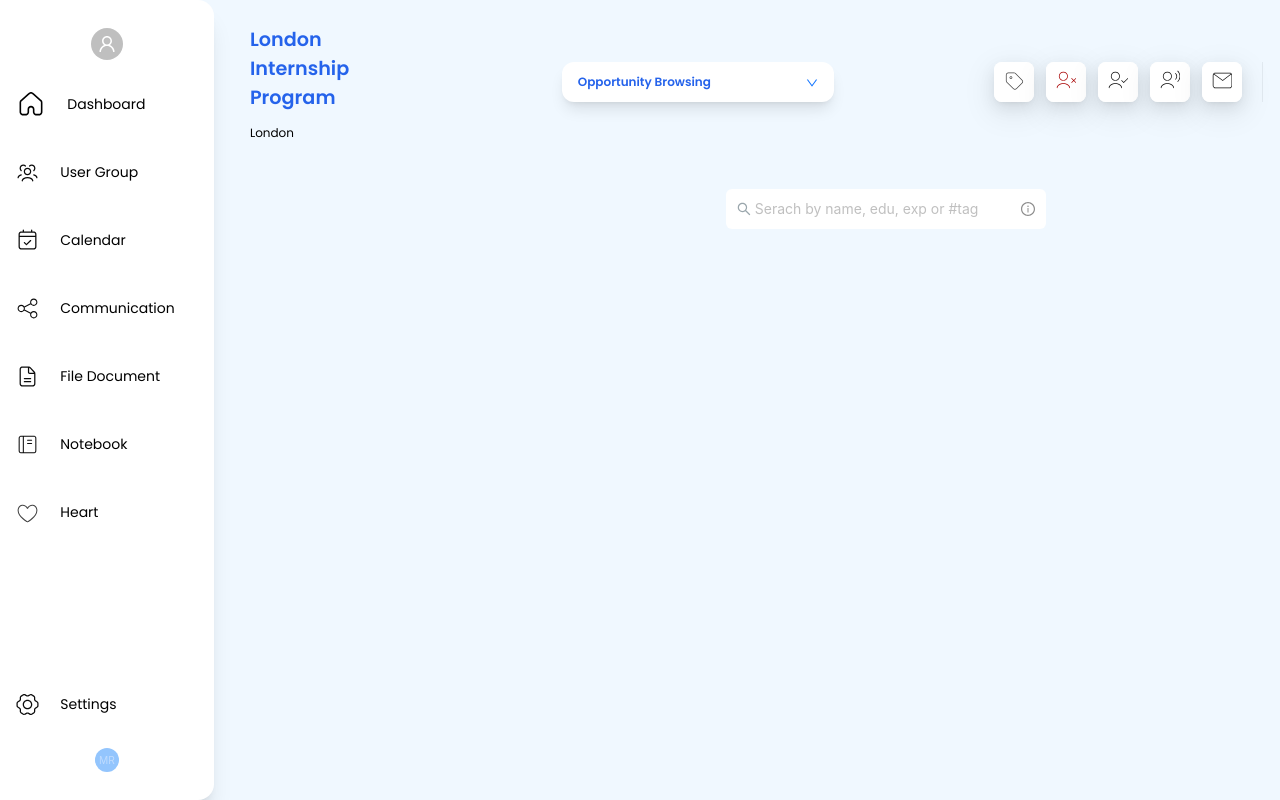
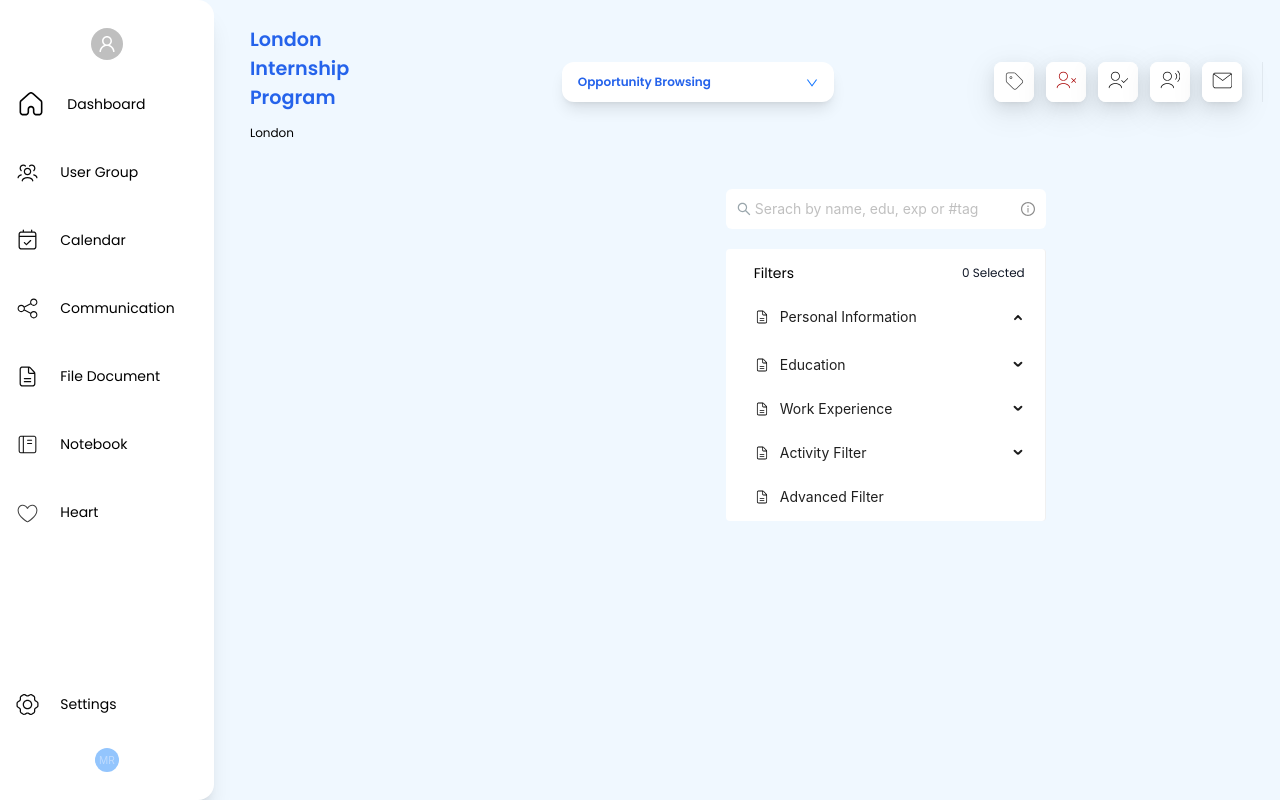
Before and after one commit to MostafaMahgoub/application-view, a React (Create React App) app: page / in a window 1280 px wide. Built offline with nearby package versions, Linux system fonts and the light colour scheme; what tailwindcss-scoped-groups would draw is missing.

Commit message:
Finish the filter and searchfilter components

```diff
--- /dev/null
+++ b/src/Content/Components/Filter.tsx
@@ -0,0 +1,98 @@
+import { useState } from "react";
+import { Menu } from "antd";
+import { ReactComponent as FileDocument } from "../assets/File_Document.svg";
+
+interface MenuItem {
+  key: any;
+  icon?: JSX.Element;
+  children?: MenuItem[];
+  label: string;
+  type?: string;
+}
+
+function getItem(
+  label: any,
+  key: string,
+  icon?: JSX.Element,
+  children?: MenuItem[],
+  type?: string
+): MenuItem {
+  return {
+    key,
+    icon,
+    children,
+    label,
+    type,
+  };
+}
+
+const items: MenuItem[] = [
+  getItem(
+    <div className="flex flex-row justify-between items-center">
+      <span className="text-black text-sm font-poppins font-medium leading-6 break-words">
+        Filters
+      </span>
+      <span className="text-gray-900 text-xs font-poppins font-light leading-6 break-words">
+        0 Selected
+      </span>
+    </div>,
+    "sub0"
+  ),
+  getItem(
+    "Personal Information",
+    "sub1",
+    <FileDocument width={16} height={16} />,
+    []
+  ),
+  getItem("Education", "sub2", <FileDocument width={16} height={16} />, []),
+  getItem(
+    "Work Experience",
+    "sub4",
+    <FileDocument width={16} height={16} />,
+    []
+  ),
+  getItem(
+    "Activity Filter",
+    "sub5",
+    <FileDocument width={16} height={16} />,
+    []
+  ),
+  getItem("Advanced Filter", "sub6", <FileDocument width={16} height={16} />),
+];
+
+const rootSubmenuKeys = ["sub0", "sub1", "sub2", "sub4", "sub5", "sub6"];
+
+function Filter() {
+  const [openKeys, setOpenKeys] = useState<string[]>(["sub1"]);
+
+  const onOpenChange = (keys: string[]) => {
+    const latestOpenKey = keys.find((key) => openKeys.indexOf(key) === -1);
+    if (latestOpenKey && rootSubmenuKeys.indexOf(latestOpenKey) === -1) {
+      setOpenKeys(keys);
+    } else {
+      setOpenKeys(latestOpenKey ? [latestOpenKey] : []);
+    }
+  };
+
+
+  return (
+    <Menu
+      className="rounded"
+      mode="inline"
+      openKeys={openKeys}
+      onOpenChange={onOpenChange}
+      items={items}
+    >
+      {items.map((item) => (
+        <Menu.Item key={item.key}>
+          {item.icon}
+          <span className="text-black text-base font-poppins font-normal leading-6 break-words">
+            {item.label}
+          </span>
+        </Menu.Item>
+      ))}
+    </Menu>
+  );
+}
+
+export default Filter;
--- a/src/Content/Components/SearchFilter.tsx
+++ b/src/Content/Components/SearchFilter.tsx
@@ -1,9 +1,10 @@
 import { Input, Tooltip } from "antd";
 import { SearchOutlined, InfoCircleOutlined } from "@ant-design/icons";
+import Filter from "./Filter";
 
 function SearchFilter() {
   return (
-    <div className="w-80 h-fit">
+    <div className="w-80 h-fit flex flex-col gap-5">
       <Input
         className="h-10 border-0"
         placeholder="Serach by name, edu, exp or #tag"
@@ -18,6 +19,7 @@ function SearchFilter() {
           </Tooltip>
         }
       />
+      <Filter />
     </div>
   );
 }
```
Also changed, not shown: src/Content/assets/File_Document.svg (added).
